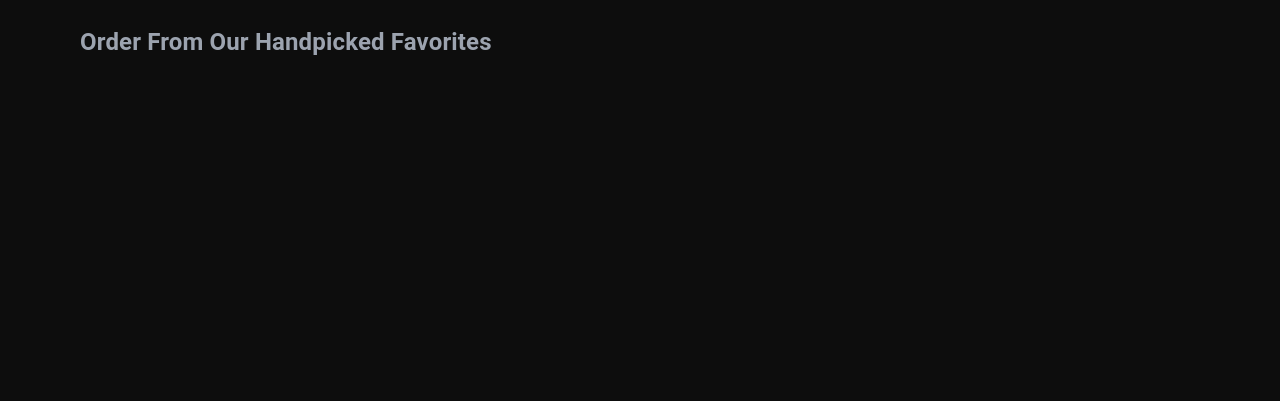
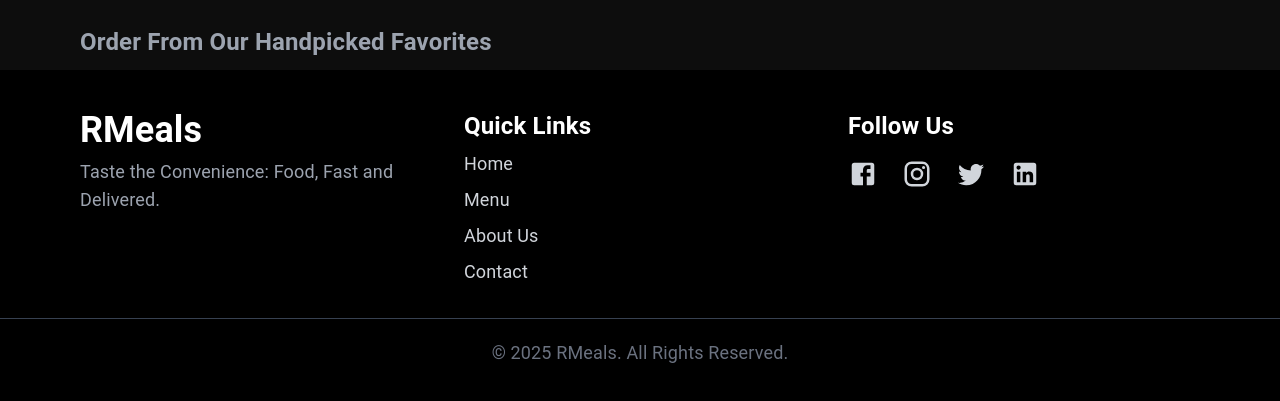
Before and after one commit to Razakhan34/RMeals, a React (Create React App) app in the folder React Frontend/: page / in a window 1280 px wide. Shown: the part 1236-1637 px from the top of the page. Before the commit the page ends 1306 px from the top, so only its background shows below. Built offline with nearby package versions, Linux system fonts and the light colour scheme.

Commit message:
Added footer in the main page

```diff
--- /dev/null
+++ b/React Frontend/src/customers/components/Footer/Footer.jsx
@@ -0,0 +1,86 @@
+import { Link } from "react-router-dom";
+import { Facebook, Instagram, Twitter, LinkedIn } from "@mui/icons-material";
+
+const Footer = () => {
+  return (
+    <footer className="bg-black text-gray-300 py-10 flex flex-col justify-between min-h-[250px]">
+      <div className="container mx-auto px-5 lg:px-20 grid grid-cols-1 md:grid-cols-3 gap-8 text-center md:text-left">
+        {/* Brand Section */}
+        <div>
+          <h2 className="text-4xl font-bold text-white">RMeals</h2>
+          <p className="text-gray-400 mt-2 text-lg">
+            Taste the Convenience: Food, Fast and Delivered.
+          </p>
+        </div>
+
+        {/* Quick Links */}
+        <div>
+          <h3 className="text-2xl font-semibold text-white">Quick Links</h3>
+          <ul className="mt-2 space-y-2 text-lg">
+            <li>
+              <Link to="/" className="hover:text-[#40916c] transition-all">
+                Home
+              </Link>
+            </li>
+            <li>
+              <Link to="/menu" className="hover:text-[#40916c] transition-all">
+                Menu
+              </Link>
+            </li>
+            <li>
+              <Link to="/about" className="hover:text-[#40916c] transition-all">
+                About Us
+              </Link>
+            </li>
+            <li>
+              <Link
+                to="/contact"
+                className="hover:text-[#40916c] transition-all"
+              >
+                Contact
+              </Link>
+            </li>
+          </ul>
+        </div>
+
+        {/* Social Media Links */}
+        <div>
+          <h3 className="text-2xl font-semibold text-white">Follow Us</h3>
+          <div className="flex justify-center md:justify-start space-x-6 mt-3">
+            <Link
+              to="#"
+              className="text-3xl transition-all hover:text-[#40916c]"
+            >
+              <Facebook fontSize="inherit" />
+            </Link>
+            <Link
+              to="#"
+              className="text-3xl transition-all hover:text-[#40916c]"
+            >
+              <Instagram fontSize="inherit" />
+            </Link>
+            <Link
+              to="#"
+              className="text-3xl transition-all hover:text-[#40916c]"
+            >
+              <Twitter fontSize="inherit" />
+            </Link>
+            <Link
+              to="#"
+              className="text-3xl transition-all hover:text-[#40916c]"
+            >
+              <LinkedIn fontSize="inherit" />
+            </Link>
+          </div>
+        </div>
+      </div>
+
+      {/* Copyright Section */}
+      <div className="border-t border-gray-700 mt-8 pt-5 text-center text-gray-500 text-lg">
+        © {new Date().getFullYear()} RMeals. All Rights Reserved.
+      </div>
+    </footer>
+  );
+};
+
+export default Footer;
--- a/React Frontend/src/customers/pages/Home/HomePage.jsx
+++ b/React Frontend/src/customers/pages/Home/HomePage.jsx
@@ -4,6 +4,8 @@ import MultipleItemsCarousel from "../../components/MultiItemCarousel/MultiItemC
 import RestaurantCard from "../../components/RestarentCard/RestaurantCard";
 import { useDispatch, useSelector } from "react-redux";
 import { getAllRestaurantsAction } from "../../../State/Customers/Restaurant/restaurant.action";
+import { Link } from "react-router-dom";
+import Footer from "../../components/Footer/Footer";
 // import { getAllRestaurantsAction } from "../../../State/Restaurant/Action";
 // import RestarantCard from "../../components/RestarentCard/Restaurant";
 
@@ -43,6 +45,17 @@ const HomePage = () => {
           <h1 className="text-2xl font-semibold text-gray-400 py-3 ">
             Order From Our Handpicked Favorites
           </h1>
+          {auth == null && (
+            <p className="text-center text-xl text-gray-300 mt-5 mb-5">
+              Login to get more restaurants nearby{" "}
+              <Link
+                to="/account/login"
+                className="text-[#40916c]-400 font-semibold hover:underline"
+              >
+                Login Now
+              </Link>
+            </p>
+          )}
           <div className="flex flex-wrap  items-center ">
             {restaurant.restaurants.map((item, i) => (
               <RestaurantCard data={item} index={i} key={i} />
@@ -50,6 +63,10 @@ const HomePage = () => {
           </div>
         </div>
       </section>
+
+      <footer>
+        <Footer />
+      </footer>
     </div>
   );
 };
```
Also changed, not shown: React Frontend/src/Routers/Routers.jsx (+4 -10 lines), 1 other file (tests, documents, lock files or other folders).
